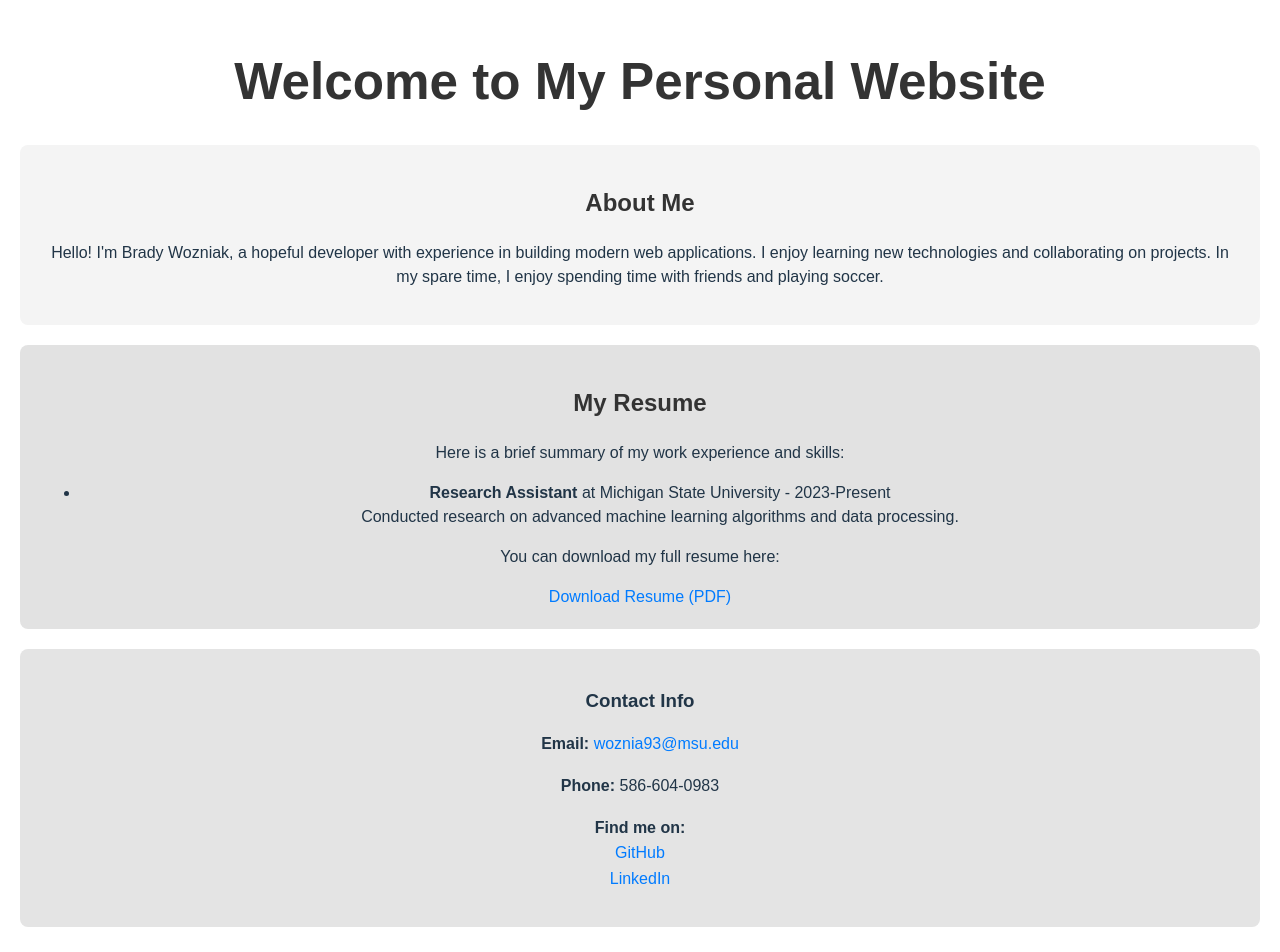
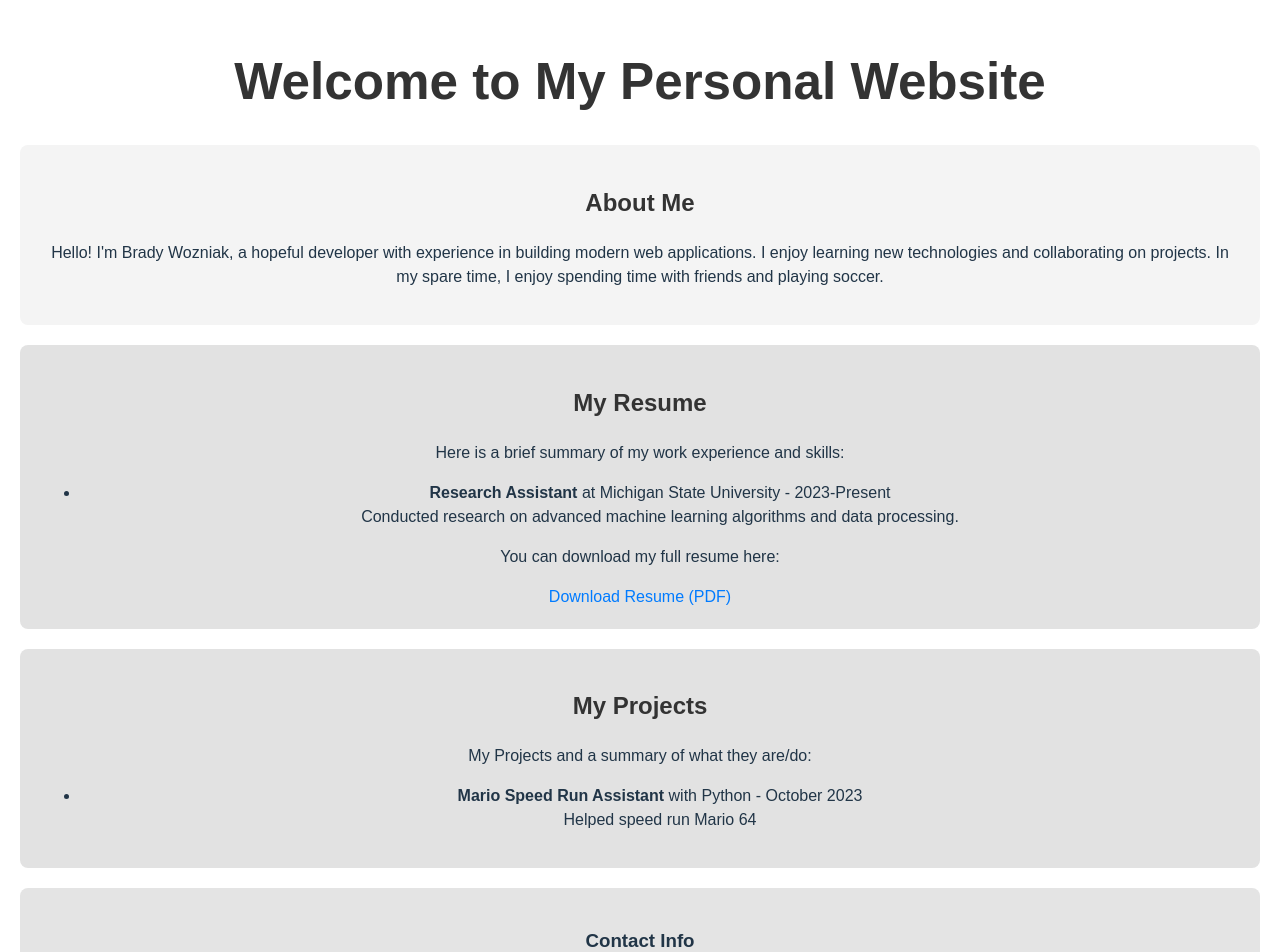
Before and after one commit to woznia93/personalweb, a React (Vite) app: page / in a window 1280 px wide. Shown: the top 952 px of the page. Built offline with nearby package versions, Linux system fonts and the light colour scheme.

Commit message:
added projects section

```diff
--- a/src/App.tsx
+++ b/src/App.tsx
@@ -14,6 +14,25 @@ const jobs: Job[] = [
     company: "Michigan State University",
     year: "2023-Present",
     description: "Conducted research on advanced machine learning algorithms and data processing."
+  },
+];
+
+
+
+type Project = {
+  title: string;
+  languages: string;
+  date: string;
+  description: string;
+};
+
+
+const projects: Project[] = [
+  {
+  title: "Mario Speed Run Assistant",
+  languages: "Python",
+  date: "October 2023",
+  description: "Helped speed run Mario 64"
   },
 ];
 
@@ -52,6 +71,21 @@ const App: React.FC = () => {
         </a>
       </section>
 
+      {/* Projects */}
+      <section id = "projects" style = {{ padding: "20px", backgroundColor: "#e2e2e2"}}>
+          <h2>My Projects</h2>
+          <p>My Projects and a summary of what they are/do:</p>
+          <ul>
+            {projects.map((project,index) => (
+              <li key = {index}>
+                <strong>{project.title}</strong> with {project.languages} - {project.date}
+                <br />
+                {project.description}
+              </li>
+            ))}
+          </ul>
+        </section>
+
       {/* Contact Info */}
       <section id="contact" className="contact-section">
       <h3 className="contact-heading">Contact Info</h3>
```
